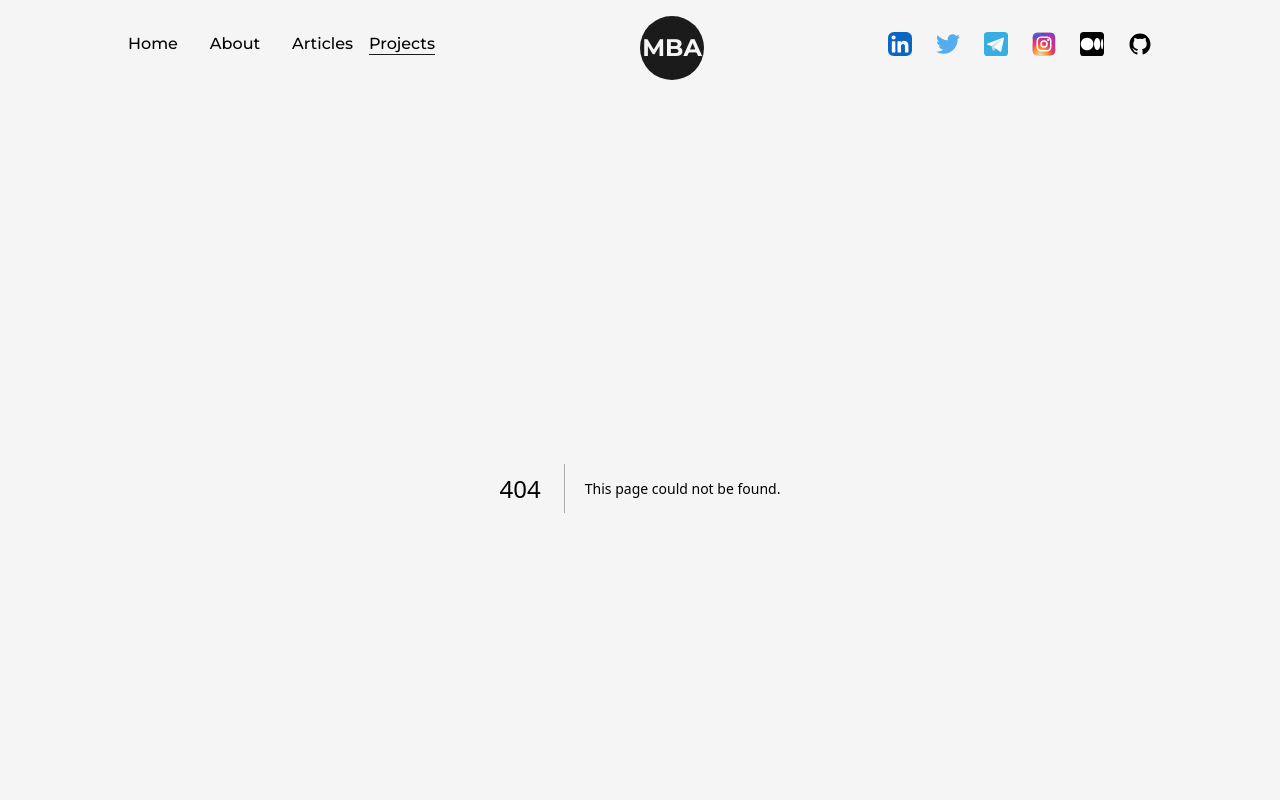
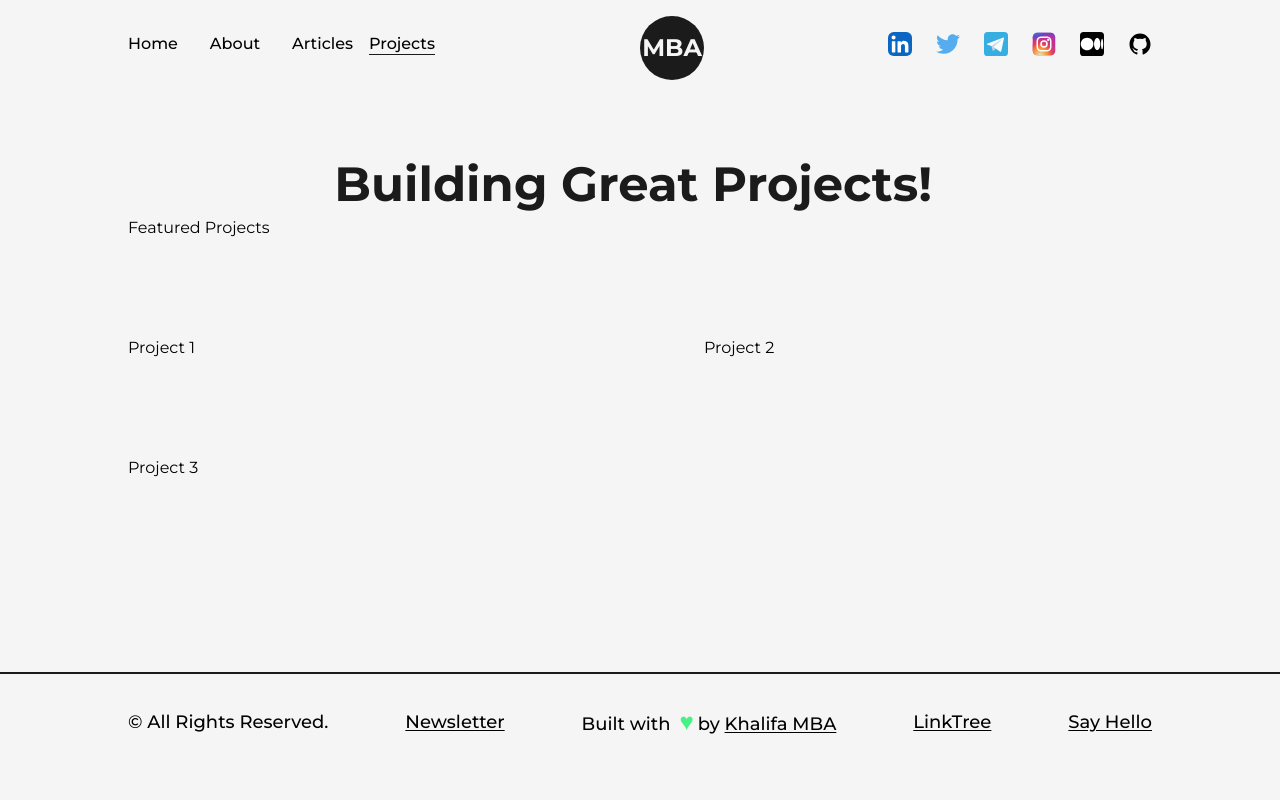
Before and after one commit to balqaasem/mydevportfolio, a Next.js app: page /projects in a window 1280 px wide. Before the commit this address had no page. Shown: the top 800 px of the page. Built offline with nearby package versions, Linux system fonts and the light colour scheme.

Commit message:
Add Projects Page

```diff
--- /dev/null
+++ b/src/pages/projects.js
@@ -0,0 +1,37 @@
+import Layout from '@/components/Layout';
+import React from 'react';
+import Head from 'next/head';
+import AnimatedText from '@/components/AnimatedText';
+
+const projects = () => {
+  return (
+    <>
+        <Head>
+            <title>Khalifa MBA | Projects Page</title>
+            <meta name="description" content="Projects page of Khalifa MBA" />
+        </Head>
+        <main className='w-full mb-16 flex flex-col items-center justify-center'>
+            <Layout className='pt-16'>
+                <AnimatedText text="Building Great Projects!"/>
+
+                <div className='grid grid-cols-12 gap-24'>
+                    <div className='col-span-12'>
+                        Featured Projects
+                    </div>
+                    <div className='col-span-6'>
+                        Project 1
+                    </div>
+                    <div className='col-span-6'>
+                        Project 2
+                    </div>
+                    <div className='col-span-6'>
+                        Project 3
+                    </div>
+                </div>
+            </Layout>
+        </main>
+    </>
+  )
+}
+
+export default projects
```
